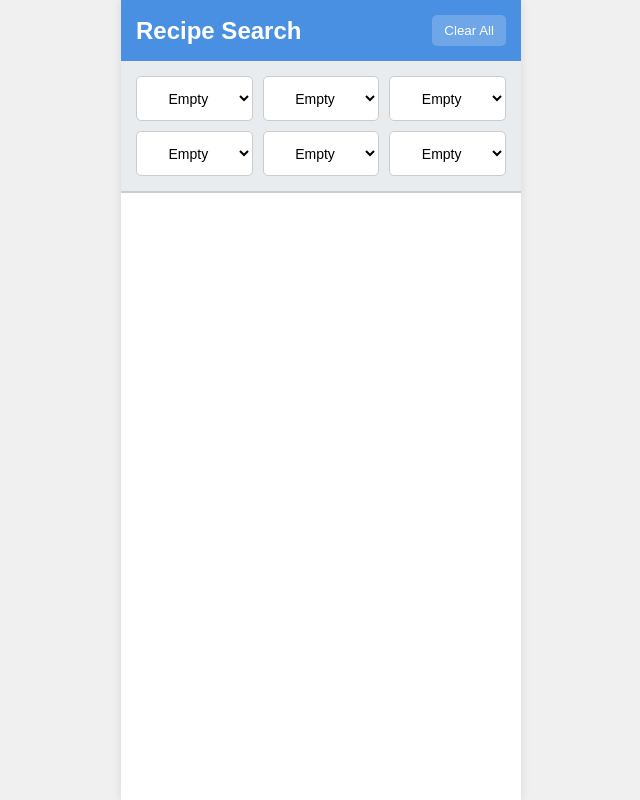
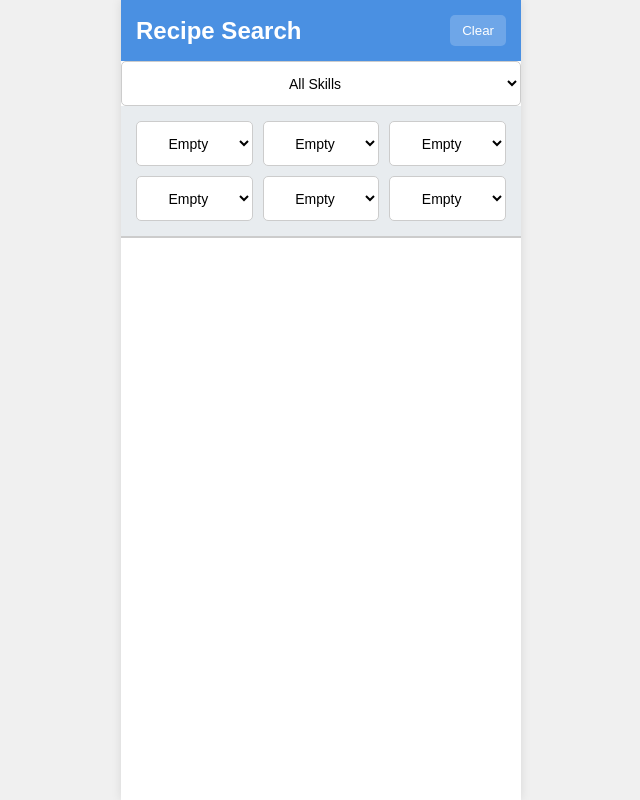
Before and after one commit to chichibooxd/rf4s-recipe-viewer, a plain HTML site: page index.html in a window 1280 px wide. Shown: the whole page, without its empty margins (319-959 px from the left). Drawn offline with Linux system fonts and the light colour scheme.

Commit message:
Update index.html

```diff
--- a/index.html
+++ b/index.html
@@ -13,11 +13,19 @@
         <div id="search-screen" class="screen active">
             <header>
                 <h2>Recipe Search</h2>
-                <button id="reset-btn">Clear All</button>
+                <button id="reset-btn">Clear</button>
             </header>
+
+            <div class="filter-bar">
+                <select id="skill-filter">
+                    <option value="All">All Skills</option>
+                </select>
+            </div>
+
             <div class="matrix-container">
                 <div class="grid-2x3" id="input-grid"></div>
             </div>
+
             <div id="results-container">
                 <ul id="recipe-list"></ul>
             </div>
@@ -35,7 +43,6 @@
     </div>
 
     <script>
-        // Inline SW registration for PWABuilder reliability
         if ('serviceWorker' in navigator) {
             window.addEventListener('load', function() {
                 navigator.serviceWorker.register('sw.js', { scope: './' })
```
